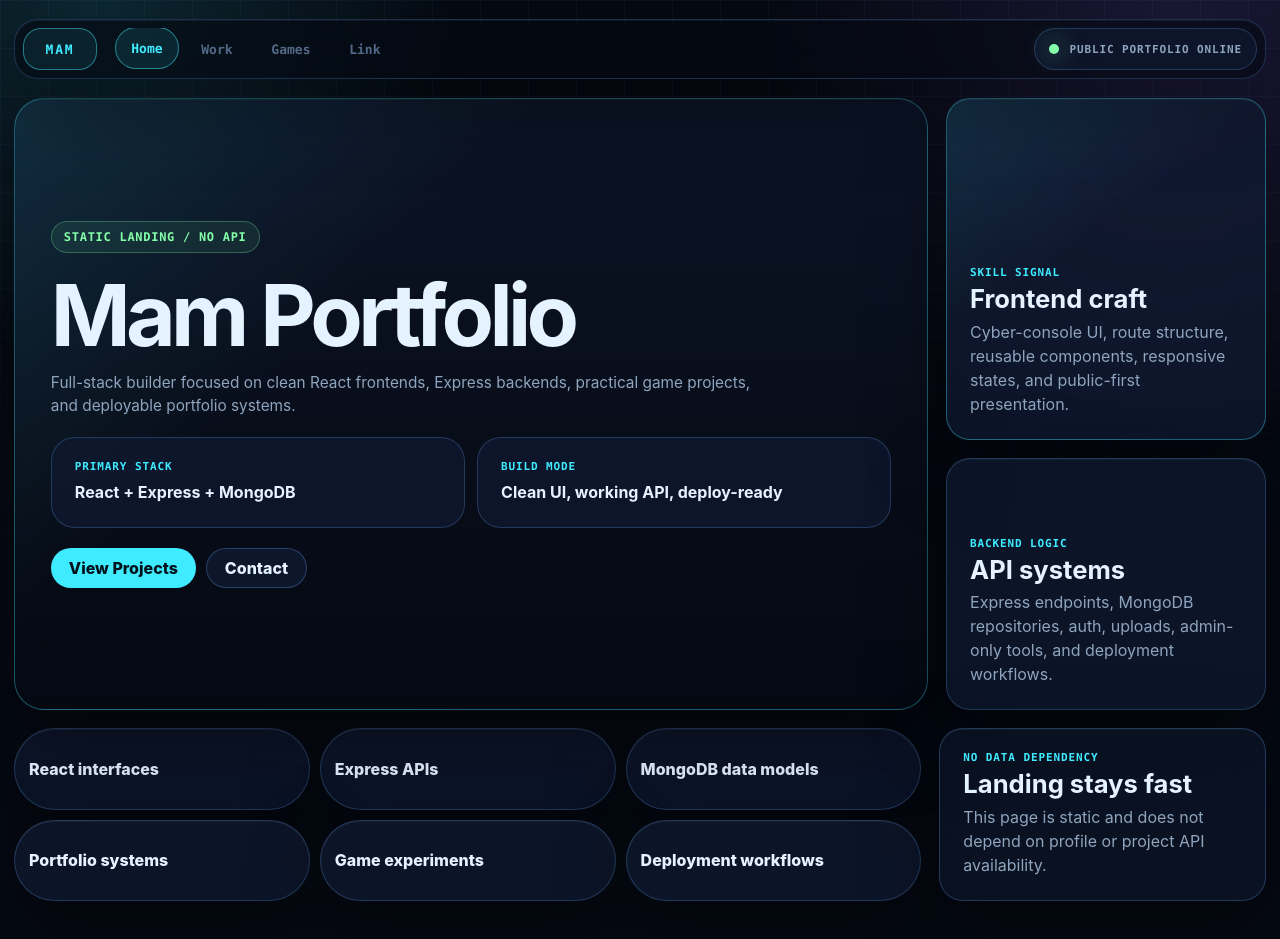
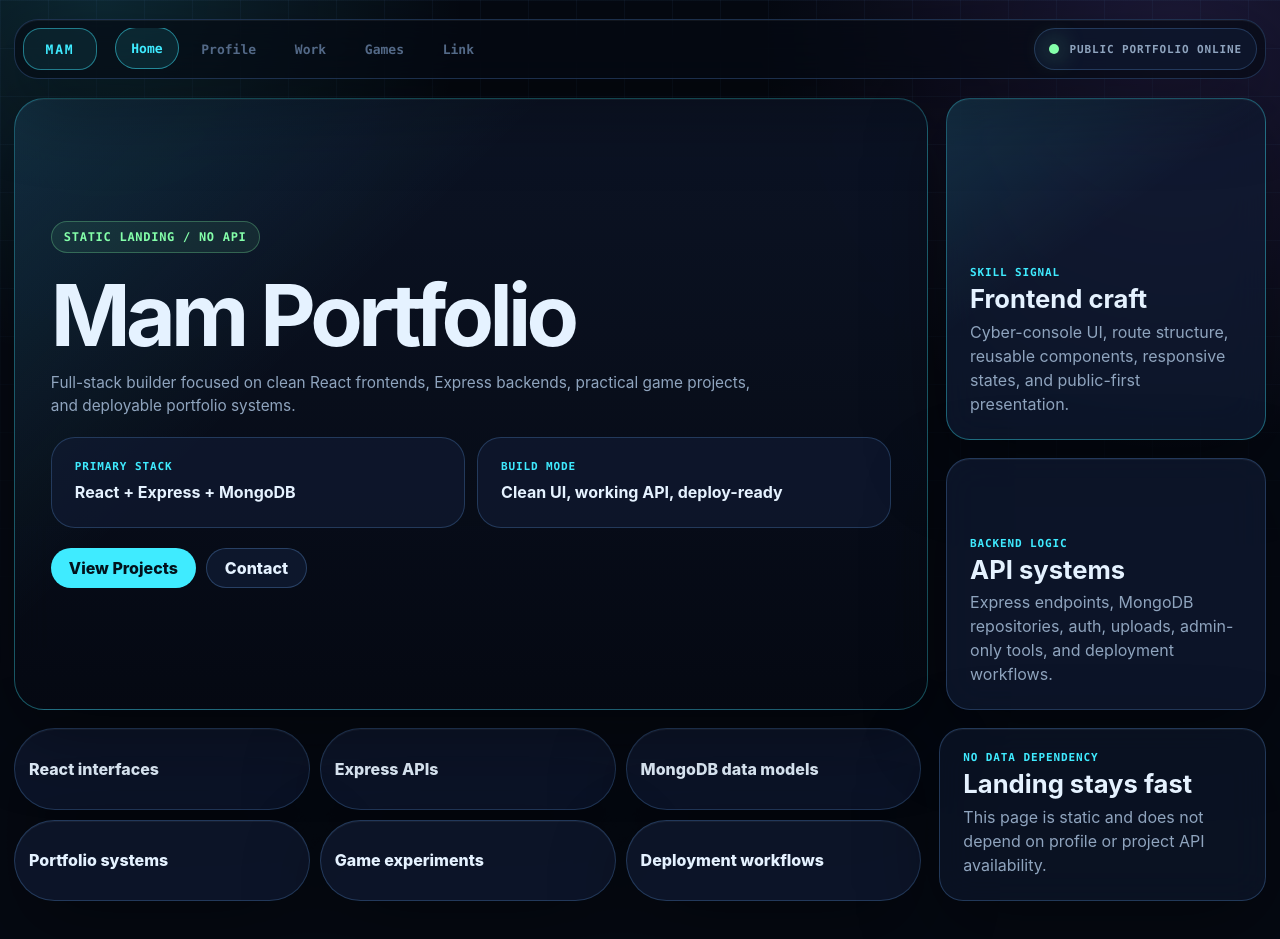
Before and after one commit to Mamduh5/mam-portfolio, a React (Vite) app: page / in a window 1280 px wide. Built offline with nearby package versions, Linux system fonts and the light colour scheme.

Commit message:
Show profile in public navigation

```diff
--- a/src/components/ConsoleShell.jsx
+++ b/src/components/ConsoleShell.jsx
@@ -1,10 +1,11 @@
 import { NavLink } from "react-router-dom"
 
 const navItems = [
-  { to: "/", label: "Home", short: "H" },
-  { to: "/projects", label: "Work", short: "W" },
-  { to: "/games", label: "Games", short: "G" },
-  { to: "/contact", label: "Link", short: "L" }
+  { to: "/", label: "Home" },
+  { to: "/profile", label: "Profile" },
+  { to: "/projects", label: "Work" },
+  { to: "/games", label: "Games" },
+  { to: "/contact", label: "Link" }
 ]
 
 function ConsoleShell({ children }) {
```
